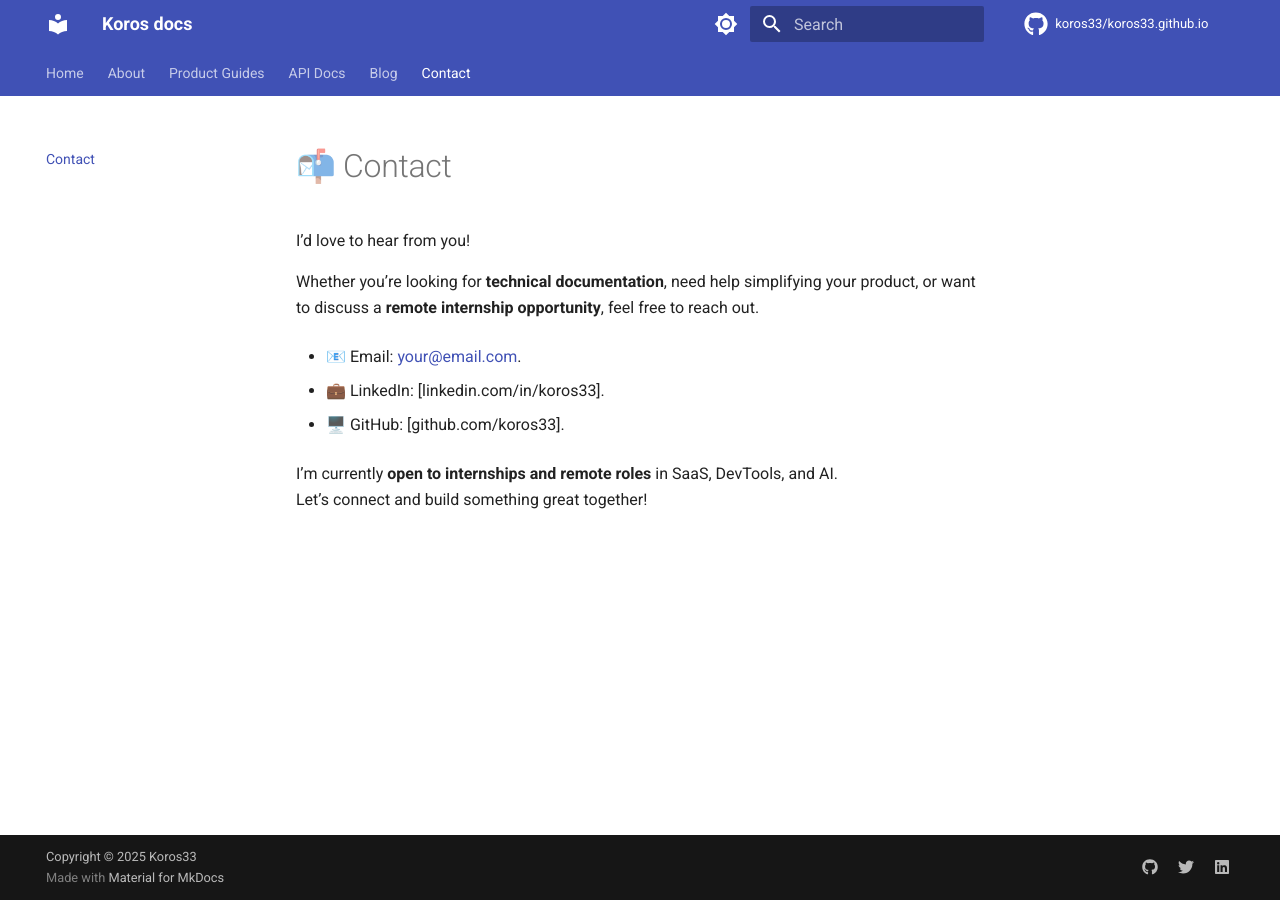
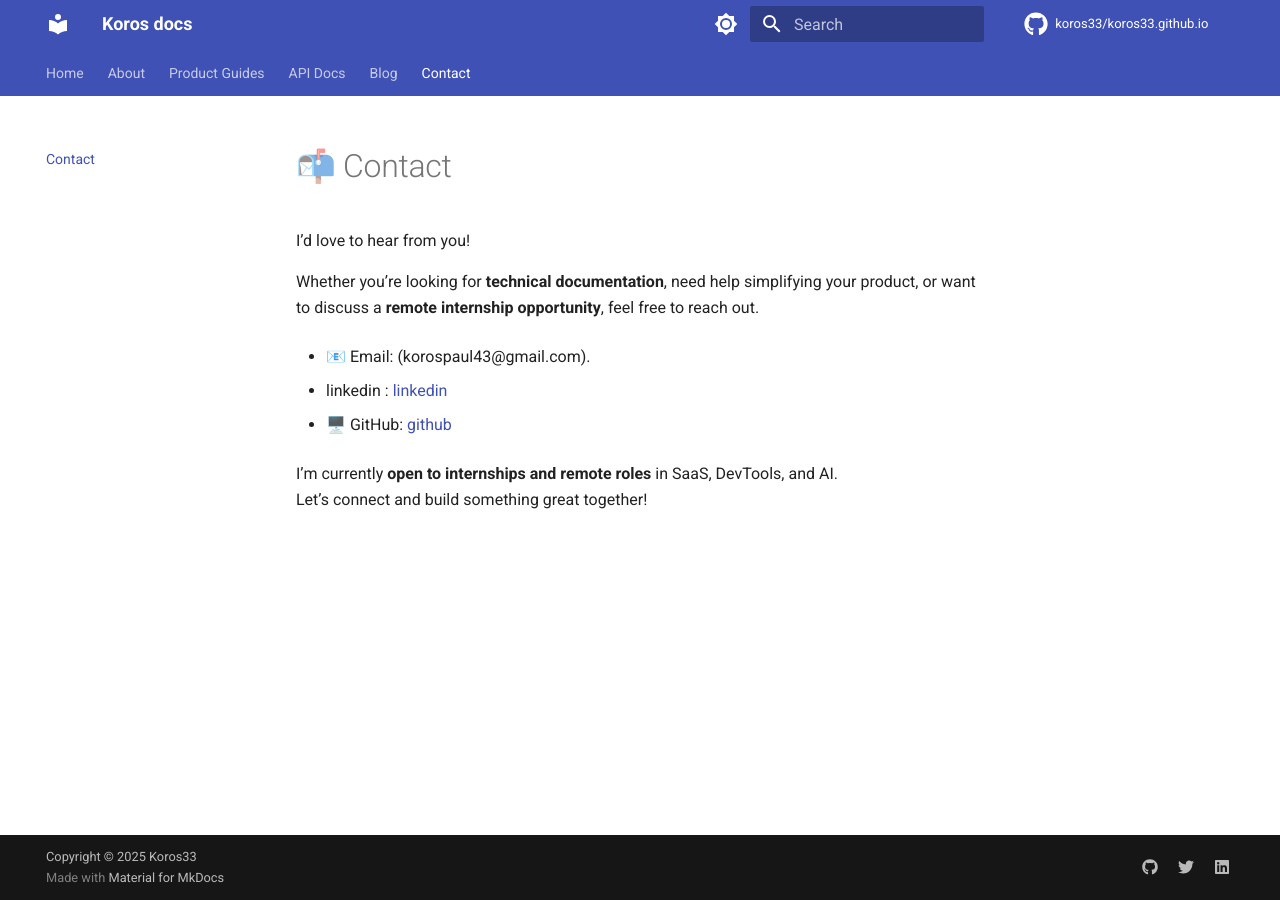
Before and after one commit to koros33/koros33.github.io, an MkDocs documentation site: the page built from docs/contact.md, in a window 1280 px wide. Built offline with MkDocs 1.6.1 and Material for MkDocs 9.7.7, drawn with Linux system fonts in a browser that asks for light colours; comment, search, counter and statistics services are not loaded; the version menu is left out.

Commit message:
contact.md

```diff
--- a/docs/contact.md
+++ b/docs/contact.md
@@ -4,14 +4,11 @@
 
 Whether you’re looking for **technical documentation**, need help simplifying your product, or want to discuss a **remote internship opportunity**, feel free to reach out.
 
-- 📧 Email: [your@email.com](korospaul43@gmail.com).
+- 📧 Email: (korospaul43@gmail.com).
 
+- linkedin :  [linkedin](https://www.linkedin.com/in/koros33/)
 
-- 💼 LinkedIn: [linkedin.com/in/koros33].
-
-
-
-- 🖥️ GitHub: [github.com/koros33].
+- 🖥️ GitHub: [github](https//github.com/koros33)
 
 I’m currently **open to internships and remote roles** in SaaS, DevTools, and AI.
 Let’s connect and build something great together!
```
